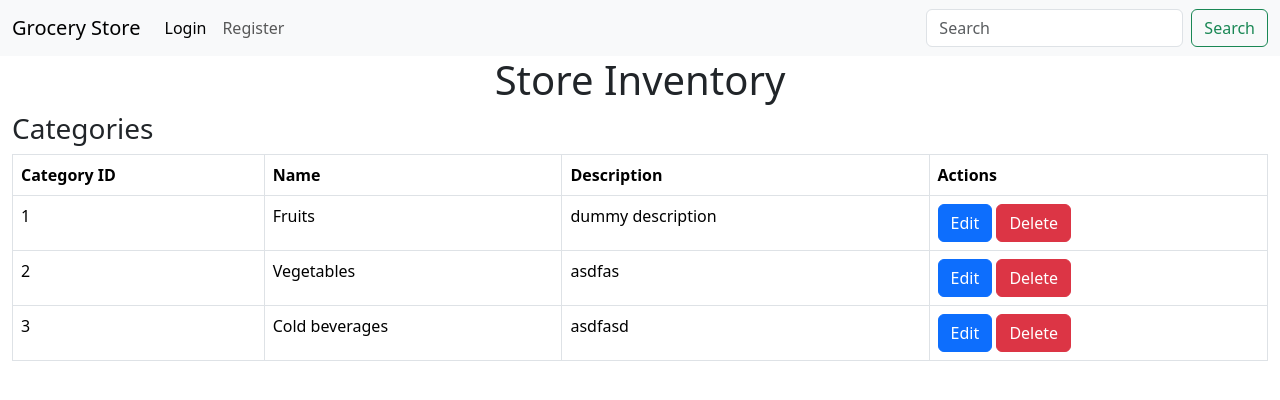
After one commit to reeganbenny/Oct-24-Offline-Bootcamp, a Flask app: page /view_categories in a window 1280 px wide. The commit adds this page. Shown: the top 400 px of the page. Run offline with Flask 3, Linux system fonts and the light colour scheme; data comes from the database, SQL or seed files in the repository; both versions use the stored data as it was after the commit.

Commit message:
session update

```diff
--- a/applications/routes.py
+++ b/applications/routes.py
@@ -161,6 +161,108 @@ def user_approvals():
                            customers=customers,
                            approval_requests=approval_requests)
 
+
+# /approve_user/1
+# /approve_user/2
+@app.route('/approve_user/<int:user_id>')
+def approve_user(user_id):
+    user = User.query.filter_by(id=user_id).first()
+    # user = User.query.get(user_id)  -- when querying by primary key
+    if not user:
+        flash('User not found')
+        return redirect(url_for('user_approvals'))
+
+    user.approved = True
+    db.session.commit()
+    flash('User approved successfully')
+    return redirect(url_for('user_approvals'))
+
+# @app.route('/reject_user/<int:user_id>/user/<string:role>') -- multiple parameters possible
+@app.route('/reject_user/<int:user_id>')
+def reject_user(user_id):
+    user = User.query.filter_by(id=user_id).first()
+    if not user:
+        flash('User not found')
+        return redirect(url_for('user_approvals'))
+
+    db.session.delete(user)
+    db.session.commit()
+
+# @app.route('/delete_user/<int:user_id>')
+# def delete_user(user_id):
+#     user = User.query.filter_by(id=user_id).first()
+#     if not user:
+#         flash('User not found')
+#         return redirect(url_for('user_approvals'))
+
+#     db.session.delete(user)
+#     db.session.commit()
+
+#     flash('User rejected successfully')
+#     return redirect(url_for('user_approvals'))
+
 @app.route('/add_category', methods=['GET', 'POST'])
 def add_category():
-    return render_template('add_category.html')
+    if request.method == 'GET':
+        return render_template('add_category.html')
+
+    if request.method == 'POST':
+        category_name = request.form.get('category_name', None)
+        description = request.form.get('description', None)
+
+        # Data Validation
+        if not category_name:
+            flash('Category Name is required')
+            return redirect(url_for('add_category'))
+
+        category = Categories.query.filter_by(name=category_name).first()
+        if category:
+            flash('Category already exists')
+            return redirect(url_for('add_category'))
+
+        if not description:
+            flash('Description is required')
+            return redirect(url_for('add_category'))
+
+        try:
+            category = Categories(name=category_name,
+                                  description=description)
+            db.session.add(category)
+            db.session.commit()
+            flash('Category added successfully')
+            return redirect(url_for('add_category'))
+        except Exception as e:
+            # db.session.rollback()
+            flash(f'Error while adding category: {e}')
+            return redirect(url_for('add_category'))
+
+@app.route('/view_categories')
+def view_categories():
+    categories = Categories.query.all()
+    return render_template('categoryView.html', categories=categories)
+
+@app.route('/edit_category/<int:category_id>', methods=['POST'])
+def edit_category(category_id):
+    category = Categories.query.filter_by(id=category_id).first()
+    if not category:
+        flash('Category not found')
+        return redirect(url_for('view_categories'))
+
+    new_category_name = request.form.get('category_name', None)
+    new_description = request.form.get('description', None)
+
+    # Data Validation
+    cat_check = Categories.query.filter_by(name=new_category_name).first()
+    if cat_check:
+        flash('Category already exists')
+        return redirect(url_for('view_categories'))
+
+    if new_category_name:
+        category.name = new_category_name
+
+    if new_description:
+        category.description = new_description
+
+    db.session.commit()
+    flash('Category updated successfully')
+    return redirect(url_for('view_categories'))
--- a/main.py
+++ b/main.py
@@ -2,6 +2,7 @@ from flask import Flask, render_template, session
 from applications.database import db
 from applications.config import Config
 from applications.model import *
+from flask import jsonify
 
 def create_app():
     app = Flask(__name__,template_folder='template')
@@ -46,5 +47,19 @@ app = create_app()
 
 from applications.routes import *
 
+
+#api using any external framework
+@app.route('/api_category')
+def dummy_api():
+    categories = Categories.query.all()
+    response = []
+    for category in categories:
+        response.append({'id':category.id,
+                        'name':category.name,
+                        'description':category.description})
+    return jsonify(response)
+
+
+
 if __name__ == '__main__':
     app.run(debug=True)
--- a/template/add_category.html
+++ b/template/add_category.html
@@ -19,6 +19,7 @@
                 <div class="form-group mb-3">
                     <button type="submit" class="btn btn-primary">Add </button>
                 </div>
+            </form>
         </div>
     </div>
 {% endblock %}
--- a/template/all_user_details.html
+++ b/template/all_user_details.html
@@ -50,8 +50,8 @@
                         {{user.image_file}}
                         <td><img src="{{url_for('static', filename=user.image_file)}}" alt="Image" width="50" height="50"></td>
                         <td>
-                            <a href="#" class="btn btn-primary">Accept</a>
-                            <a href="#" class="btn btn-danger">Reject</a>
+                            <a href={{url_for('approve_user', user_id = user.id)}} class="btn btn-primary">Accept</a>
+                            <a href={{url_for('reject_user',user_id = user.id)}} class="btn btn-danger">Reject</a>
                         </td>
                     </tr>
                 {% endfor %}
--- /dev/null
+++ b/template/categoryView.html
@@ -0,0 +1,62 @@
+{% extends 'base.html' %}
+
+{% block content %}
+<div class = "container-fluid m=4">
+    <h1 class = "text-center">Store Inventory</h1>
+    <h3>Categories</h3>
+    <table class="table table-bordered">
+        <thead>
+            <tr>
+                <th>Category ID</th>
+                <th>Name</th>
+                <th>Description</th>
+                <th>Actions</th>
+            </tr>
+        </thead>
+        <tbody>
+            {% for category in categories %}
+                <tr>
+                    <td>{{category.id}}</td>
+                    <td>{{category.name}}</td>
+                    <td>{{category.description}}</td>
+                    <td>
+                        <!-- Below code is a trigger button for the modal -->
+                        <button type="button" class="btn btn-primary" data-bs-toggle="modal" data-bs-target={{ '#edit_' + category.id | string }}>
+                            Edit
+                        </button>
+                        <a href="#" class="btn btn-danger">Delete</a>
+                    </td>
+                </tr>
+
+                <!-- Below code is the modal -->
+                <div class="modal fade" id={{ 'edit_' + category.id | string }} data-bs-backdrop="static" data-bs-keyboard="false" tabindex="-1" aria-labelledby="staticBackdropLabel" aria-hidden="true">
+                    <div class="modal-dialog">
+                    <div class="modal-content">
+                        <div class="modal-header">
+                        <h1 class="modal-title fs-5" id="staticBackdropLabel">Edit Category</h1>
+                        <button type="button" class="btn-close" data-bs-dismiss="modal" aria-label="Close"></button>
+                        </div>
+                        <div class="modal-body">
+                            <form action={{url_for('edit_category', category_id = category.id)}} method="post">
+                                <div class="form-group mb-3">
+                                        <label for="name" class="form-label">Category Name</label>
+                                        <input type="text" class="form-control" id="name" name="category_name" value="{{category.name}}">
+                                </div>
+                                <div class="form-group mb-3">
+                                    <label for="description" class="form-label">Description</label>
+                                    <!-- <input type="password" class="form-control" id="password" name="password"> -->
+                                     <textarea class="form-control" id="description" name="description" rows="3">{{category.description}}</textarea>
+                                </div>
+                                <div class="form-group mb-3">
+                                    <button type="submit" class="btn btn-primary">Edit </button>
+                                </div>
+                            </form>
+                        </div>
+                    </div>
+                    </div>
+                </div>
+            {% endfor %}
+        </tbody>
+    </table>
+</div>
+{% endblock %}
```
Also changed, not shown: template/edit_category.html (added, +7 -0 lines), instance/site.db.
